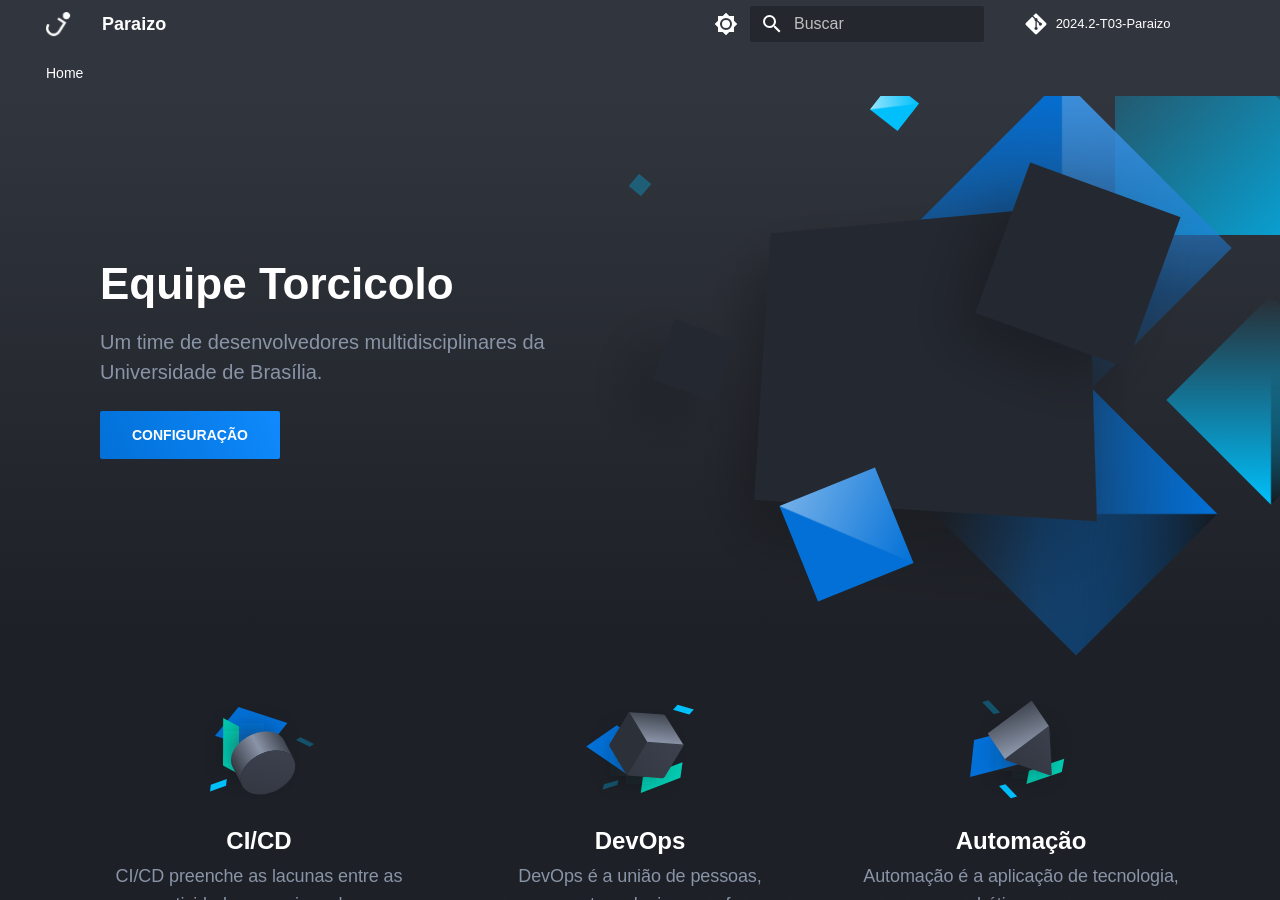
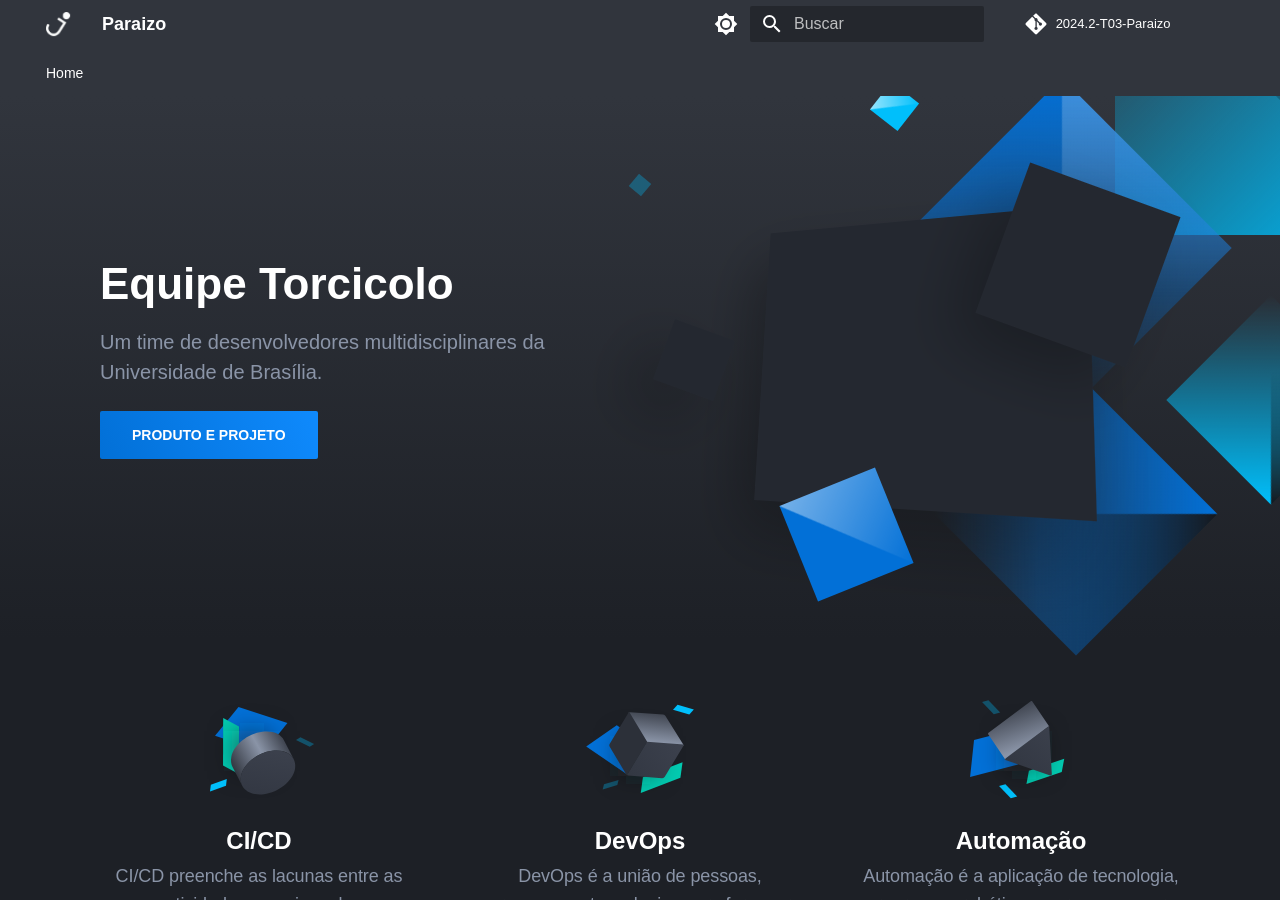
Before and after one commit to mdsreq-fga-unb/2024.2-T03-Paraizo, an MkDocs documentation site: the page built from docs/index.md, in a window 1280 px wide and 900 px high. Built offline with MkDocs 1.6.1 and Material for MkDocs 9.7.7, drawn with Linux system fonts in a browser that asks for light colours; nearby versions of some CDN libraries; comment, search, counter and statistics services are not loaded; the version menu is left out.

Commit message:
add: atualizando home

```diff
--- a/assets/home.html
+++ b/assets/home.html
@@ -55,7 +55,7 @@
                                 Brasília.</p>
                             <div class="hero-cta">
 
-                                <a class="button button-primary" href="#">Configuração</a>
+                                <a class="button button-primary" href="#">Produto e Projeto</a>
                             </div>
                         </div>
                         <div class="hero-figure anime-element">
--- a/mkdocs.yml
+++ b/mkdocs.yml
@@ -22,7 +22,6 @@ theme:
     - navigation.top
     - toc.integrate
     - search.suggest
-
     - search.highlight
 
   palette:
```
